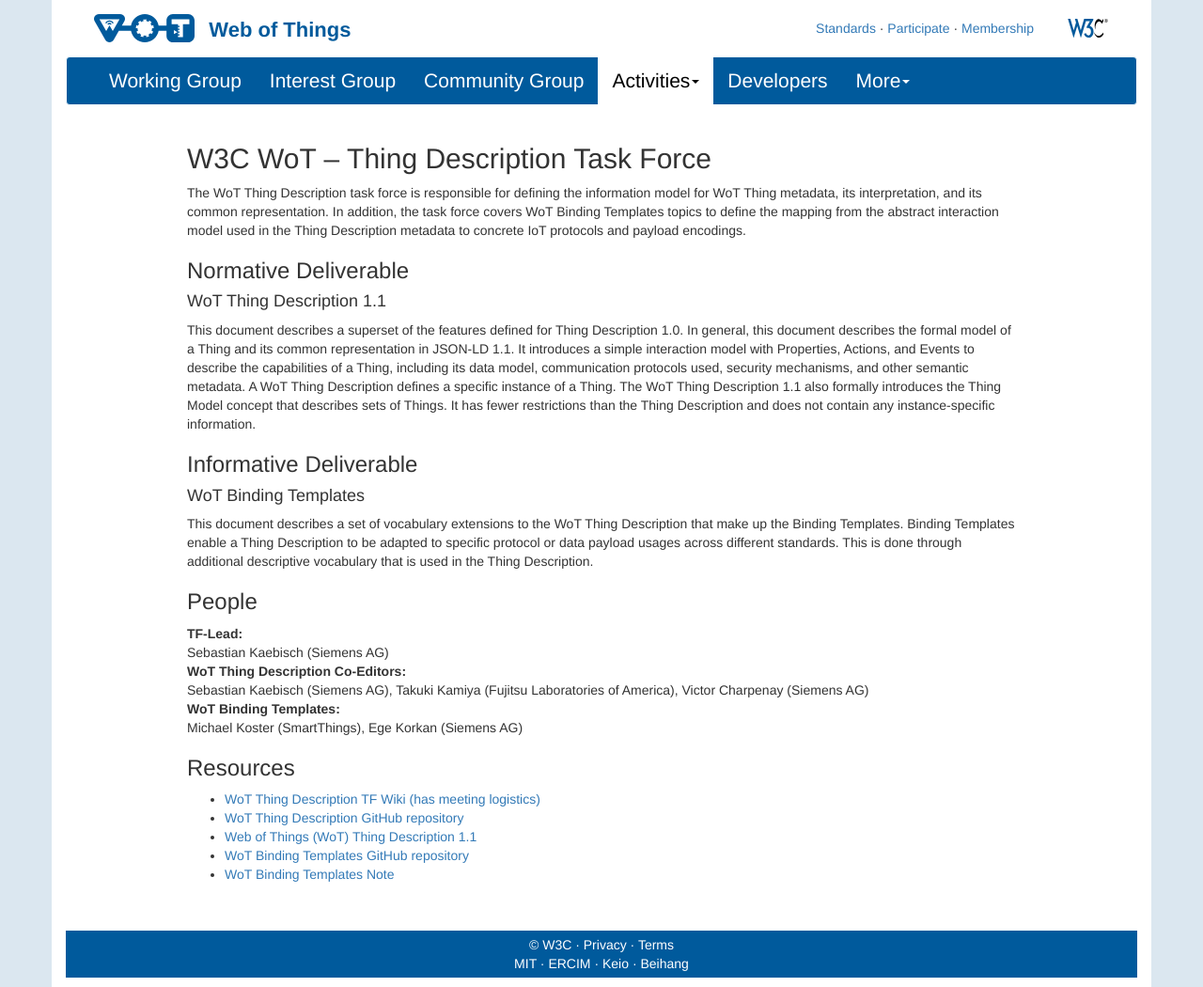
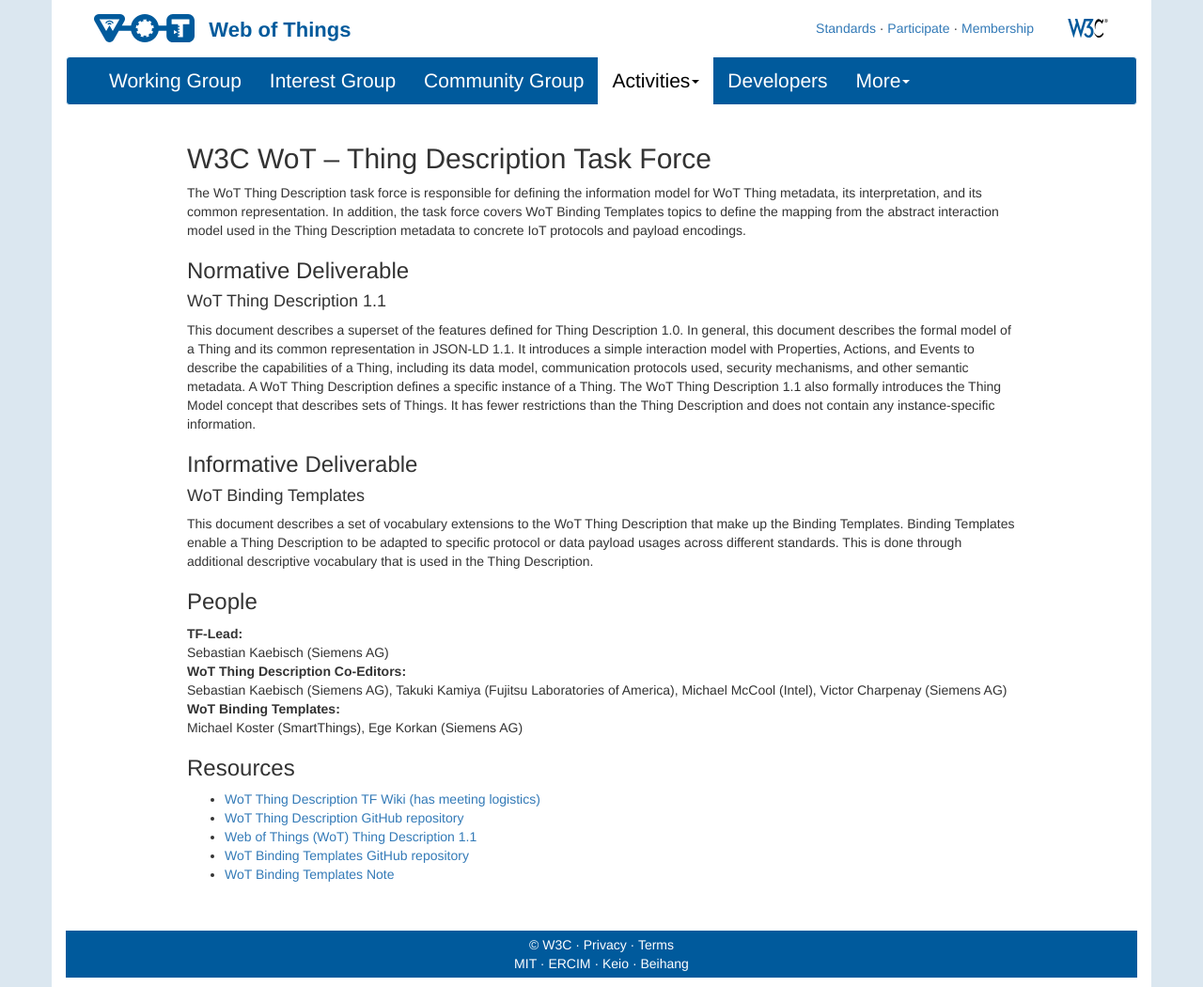
Before and after one commit to w3c/wot-marketing, a Jekyll site: the page built from docs/activities/tf-td/index.html, in a window 1280 px wide. Shown: the whole page at 94% size. Built offline with Jekyll 4.4.1, drawn with Linux system fonts in a browser that asks for light colours; nearby versions of some CDN libraries.

Commit message:
add michael mccool as td coeditor

```diff
--- a/docs/activities/tf-td/index.html
+++ b/docs/activities/tf-td/index.html
@@ -48,6 +48,7 @@
 			<dt>WoT Thing Description Co-Editors:</dt><dd>
 				Sebastian Kaebisch (Siemens AG),
 				Takuki Kamiya (Fujitsu Laboratories of America),
+				Michael McCool (Intel),
 				Victor Charpenay (Siemens AG)
 			</dd>
 			<dt>WoT Binding Templates:</dt><dd>
```
